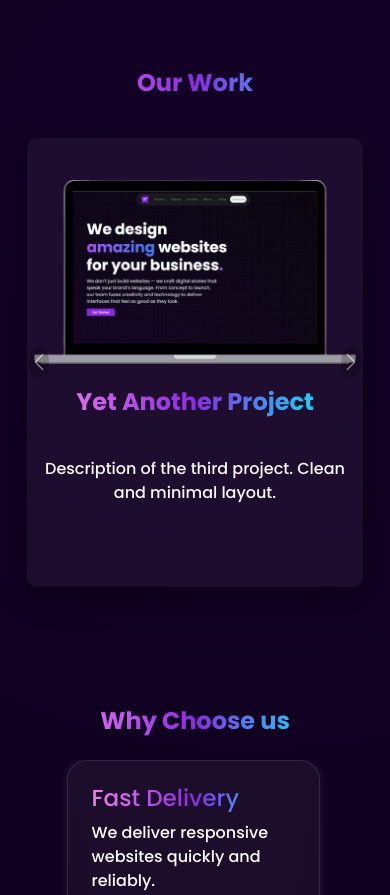
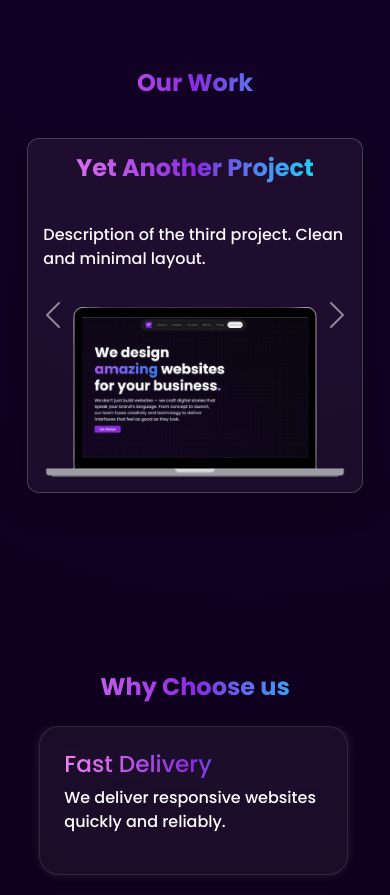
Before and after one commit to VivexaTech/Vivexa-Tech, a plain HTML site: page index.html in a window 390 px wide. Shown: the part 3900-4795 px from the top of the page. Drawn offline with nearby package versions, Linux system fonts and the light colour scheme.

Commit message:
Update index.html

```diff
--- a/index.html
+++ b/index.html
@@ -463,34 +463,44 @@
         font-size: 0.95rem;
       }
     }
-        .carousel-box {
+    /* Carousel row layout */
+.carousel-row {
+  display: flex;
+  flex-direction: row;
+  flex-wrap: wrap;
+  justify-content: space-between;
+  padding: 15px;
+  gap: 20px;
+}
+
+/* Carousel text block */
+.carousel-text {
+  flex: 1 1 60%;
+  text-align: left;
+}
+
+/* Carousel image block */
+.carousel-img {
+  flex: 1 1 35%;
+}
+
+@media (max-width: 768px) {
+  .carousel-row {
+    flex-direction: column;
+    text-align: center;
+  }
+  .carousel-text, .carousel-img {
+    flex: 1 1 100%;
+  }
+}
+.csl{
   background: rgba(255, 255, 255, 0.05);
   box-shadow: 0 8px 32px rgba(0, 0, 0, 0.3);
-      max-width: 1200px;   /* container size */
-      margin: auto;
   border: 1px solid rgba(255, 255, 255, 0.2);
-      border-radius: 10px;
-      padding: 5vh 1vw 5vh 1vw;
-      position: relative;
-      overflow: hidden;
+  border-radius: 12px;
 }
 
-    .carousel-control-prev, .carousel-control-next {
-      width: 5%;
-    }
 
-    .carousel-control-prev-icon,
-    .carousel-control-next-icon {
-      background-color: rgba(0, 0, 0, 0.4); /* optional for better visibility */
-      border-radius: 50%;
-      padding: 10px;
-    }
-
-    @media (max-width: 576px) {
-      .carousel-box {
-        border: none;
-      }
-    }
   </style></head>
 <body>
   <!-- Header -->
@@ -644,20 +654,18 @@
 <!-- Our work Section -->
 <div class="sec2" id="Work">
   <h1>Our Work</h1>
-<div class="carousel-box mt-4">
+  <div class="carousel-box mt-4 csl">
     <div id="carouselExampleAutoplaying" class="carousel slide" data-bs-ride="carousel" data-bs-interval="3000">
       <div class="carousel-inner">
 
         <!-- Slide 1 -->
         <div class="carousel-item active">
-        <div class="row align-items-center">
-          <!-- Text -->
-          <div class="col-lg-8 col-12 order-2 order-lg-1 text-center text-lg-start p-4">
+          <div class="carousel-row d-flex align-items-center">
+            <div class="carousel-text">
               <h1>Vivexa Tech Official Website</h1>
               <p>A modern, bold website built to turn visitors into customers...</p>
             </div>
-          <!-- Image -->
-          <div class="col-lg-4 col-12 order-1 order-lg-2">
+            <div class="carousel-img">
               <img src="./demo/d1.png" class="d-block w-100" alt="Slide 1">
             </div>
           </div>
@@ -665,14 +673,12 @@
 
         <!-- Slide 2 -->
         <div class="carousel-item">
-        <div class="row align-items-center">
-          <!-- Text -->
-          <div class="col-lg-8 col-12 order-2 order-lg-1 text-center text-lg-start p-4">
+          <div class="carousel-row d-flex align-items-center">
+            <div class="carousel-text">
               <h1>Vking – Creative Graphic Designer</h1>
               <p>A creatively bold and minimalistic personal portfolio that showcases skills, projects, and passion with impact. Built with a dark theme, vibrant typography, and interactive elements — this site reflects design confidence and developer personality.</p>
             </div>
-          <!-- Image -->
-          <div class="col-lg-4 col-12 order-1 order-lg-2">
+            <div class="carousel-img">
               <img src="./demo/d2.png" class="d-block w-100" alt="Slide 2">
             </div>
           </div>
@@ -680,14 +686,12 @@
 
         <!-- Slide 3 -->
         <div class="carousel-item">
-        <div class="row align-items-center">
-          <!-- Text -->
-          <div class="col-lg-8 col-12 order-2 order-lg-1 text-center text-lg-start p-4">
+          <div class="carousel-row d-flex align-items-center">
+            <div class="carousel-text">
               <h1>Yet Another Project</h1>
               <p>Description of the third project. Clean and minimal layout.</p>
             </div>
-          <!-- Image -->
-          <div class="col-lg-4 col-12 order-1 order-lg-2">
+            <div class="carousel-img">
               <img src="./demo/d1.png" class="d-block w-100" alt="Slide 3">
             </div>
           </div>
@@ -704,9 +708,10 @@
         <span class="carousel-control-next-icon" aria-hidden="true"></span>
         <span class="visually-hidden">Next</span>
       </button>
-
     </div>
   </div>
+</div>
+
   <!-- why us Section -->
   <div class="sec2" id="Services" style="min-height: 100vh;">
   <h1 class="text-center text-white mb-4">Why Choose us</h1>
```
Lines whose indentation alone changed are shown as unchanged.
